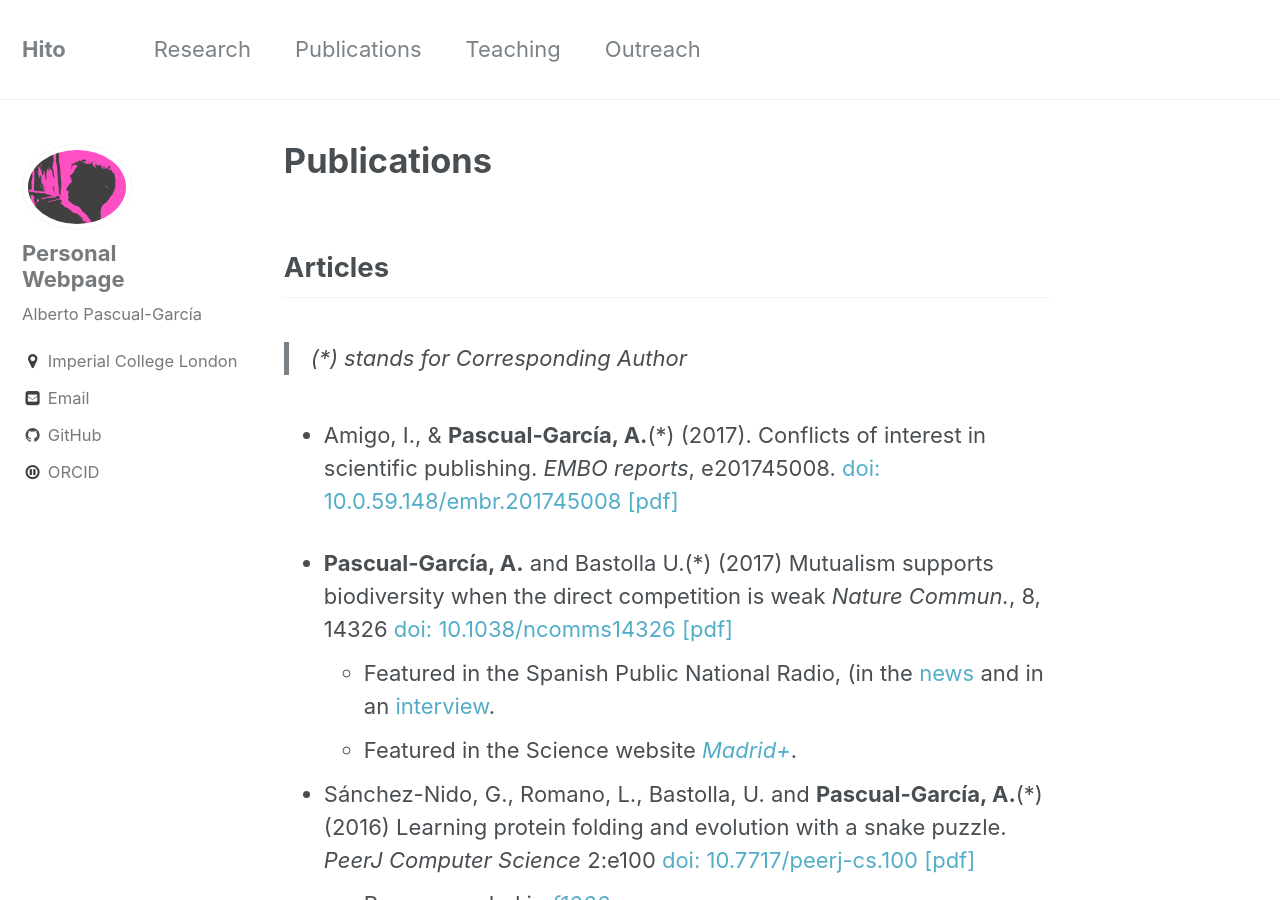
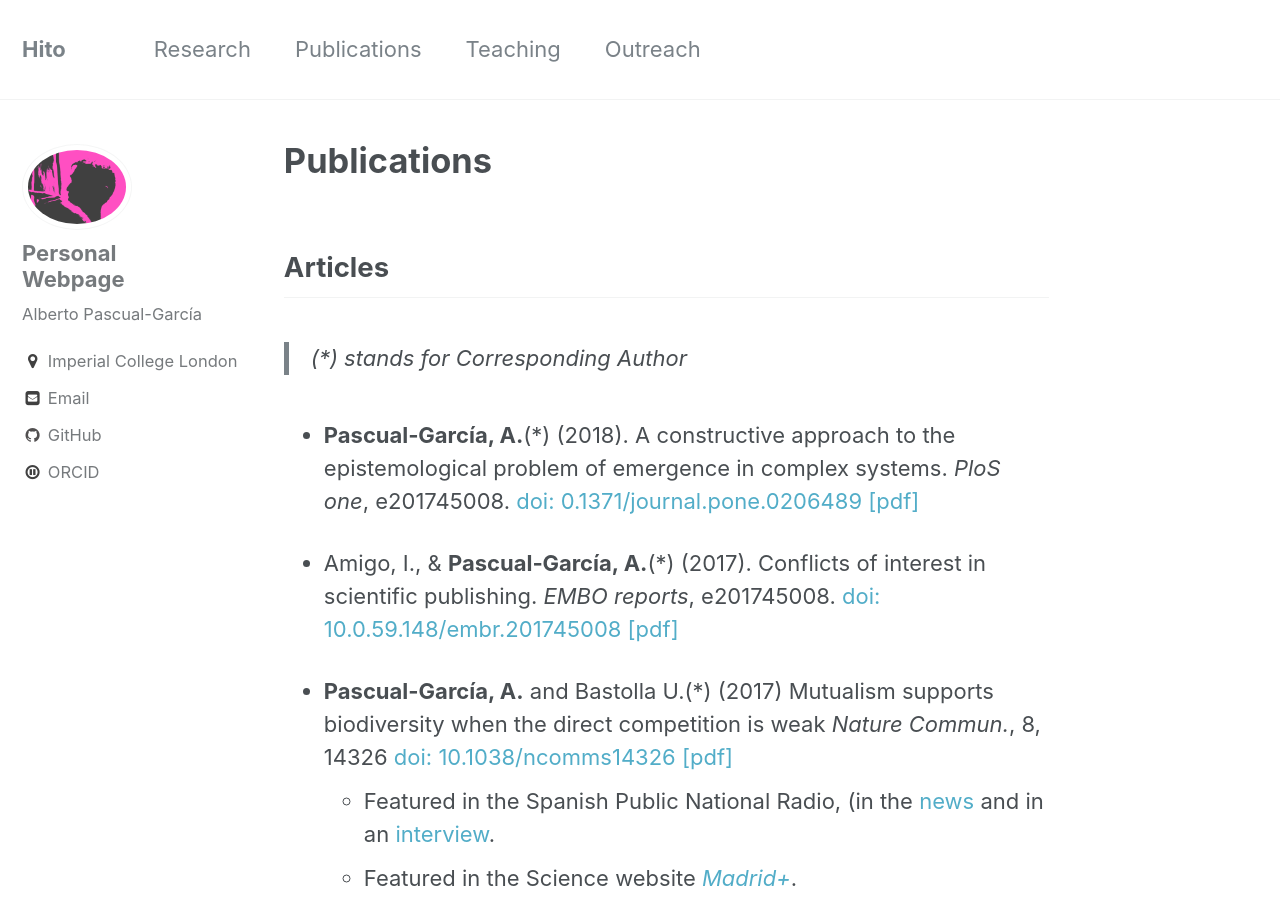
Before and after one commit to apascualgarcia/apascualgarcia.github.io, a Jekyll site: the page built from _pages/Publications.md, in a window 1280 px wide and 900 px high. Built offline with Jekyll 4.4.1, drawn with Linux system fonts in a browser that asks for light colours.

Commit message:
added PloS one paper

```diff
--- a/_pages/Publications.md
+++ b/_pages/Publications.md
@@ -10,6 +10,9 @@ permalink: /_pages/Publications/
 
 ## Articles
 > (*) stands for Corresponding Author
+
+* **Pascual‐García, A.**(*) (2018). A constructive approach to the epistemological problem of emergence in complex systems.  _PloS one_, e201745008. [doi: 0.1371/journal.pone.0206489](https://doi.org/10.1371/journal.pone.0206489)
+ [[pdf]](/assets/articles/Pascual-Garcia_EmergenceComplexSystems_PloSone_2018.pdf)
 
 * Amigo, I., & **Pascual‐García, A.**(*) (2017). Conflicts of interest in scientific publishing. _EMBO reports_, e201745008. [doi: 10.0.59.148/embr.201745008](http://10.0.59.148/embr.201745008) [[pdf]](/assets/articles/Amigo_ConflictInterestSciencePublish_EMBOrep_2017.pdf)
 
```
Also changed, not shown: 1 other file.
